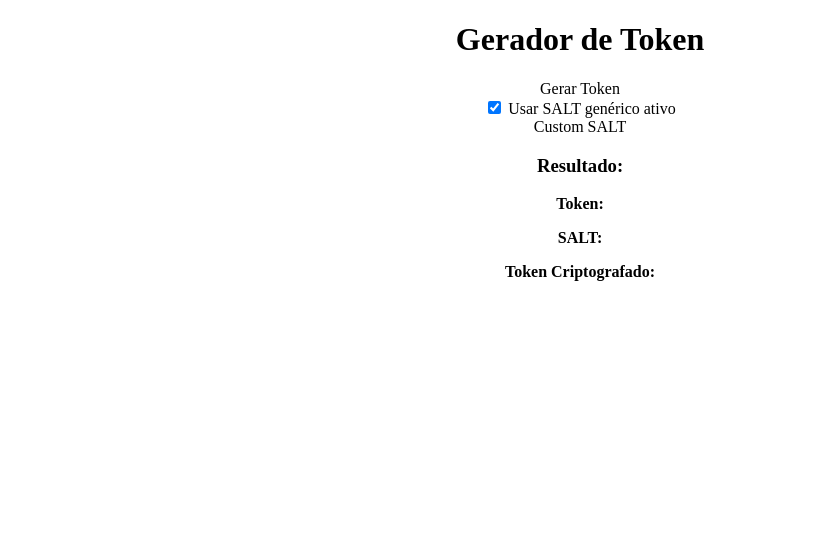
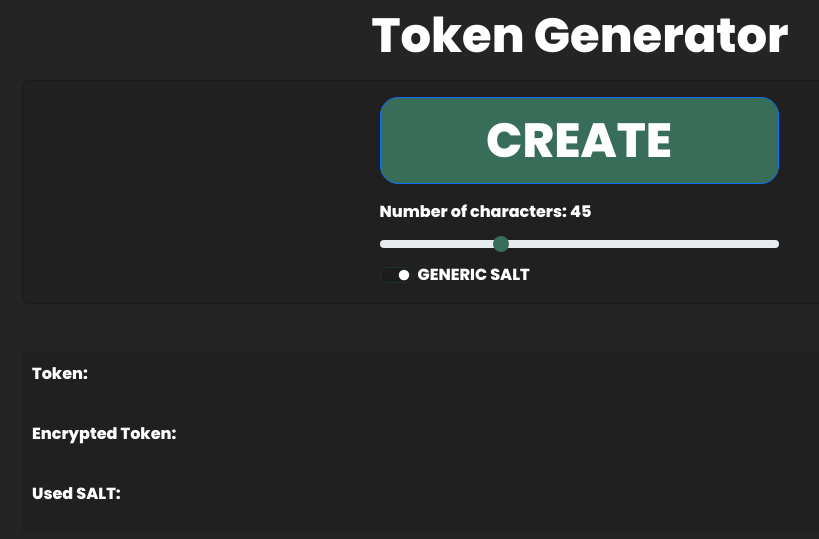
Before and after one commit to oVitorio/token-generator, a Flask app: page / in a window 1280 px wide. Shown: the top 539 px of the page, without its empty margins (60-879 px from the left). Run offline with Flask 3, Linux system fonts and the light colour scheme; some libraries are stand-ins or nearby versions.

Commit message:
feat: Add support for choosing between generic and custom salt
I've added support for choosing between using a generic (default) salt or providing a custom salt when generating tokens. This increases the flexibility of the project by allowing users to control the salt used in token generation.

Details of the changes:
- Added explanation about the concept of salt to the README.
- Documented the use of the "useGenericSalt" parameter and the "customSalt" field in the "How to Run the Project" section of the README.

Signed-off-by: Vitório A. Cavalherio <vitoriocavalheiro03@gmail.com>

````diff
--- a/app.py
+++ /dev/null
@@ -1,31 +0,0 @@
-from flask import Flask, render_template, request, jsonify, make_response
-from backend.gen_token import GenerateToken
-
-app = Flask(__name__)
-
-@app.route('/')
-def index():
-    return render_template('index.html')
-
-@app.route('/generate_token', methods=['POST'])
-def generate_custom_token():
-    # Obtenha os dados do formulário enviado pelo frontend
-    data = request.json
-    # Obtenha os valores específicos do dicionário de dados
-    quantidade_caracteres = int(data.get('quantidadeCaracteres', 10))
-    usar_salt_generico = data.get('usarSaltGenerico')
-    salt_personalizado = data.get('saltPersonalizado', '')
-    token_generator = GenerateToken()
-    token, salt, sha = token_generator.generate_token(quantidade_caracteres, usar_salt_generico, salt_personalizado)
-
-    # Crie um objeto de resposta JSON
-    response_data = {'token': token, 'salt': salt, 'sha': sha}
-
-    # Crie e retorne uma resposta Flask
-    response = make_response(jsonify(response_data))
-    response.status_code = 200  # Código de status HTTP 200 (OK)
-
-    return response
-
-if __name__ == '__main__':
-    app.run(debug=True)
--- a/backend/config.py
+++ /dev/null
@@ -1,5 +0,0 @@
-# config.py
-class Config:
-    quantidade_caracteres = 10  # Valor padrão
-    usar_salt_generico = True
-    salt_personalizado = ""
--- /dev/null
+++ b/index.py
@@ -0,0 +1,69 @@
+"""
+This module contains a Flask application that handles a POST request to '/generate_token'. It receives data from the frontend, including the character count, whether to use a generic salt, and a custom salt. It then uses the GenerateToken class to generate a random token with the specified character count and salt value. The generated token, salt, and SHA value are returned as a JSON response.
+
+Example Usage:
+    ```python
+    # POST request to '/generate_token'
+    data = {
+        'characterCount': 12,
+        'useGenericSalt': True,
+        'customSalt': 'abc123'
+    }
+    response = client.post('/generate_token', json=data)
+    print(response.json())
+    # Output: {'token': 'aBcDeFgHiJkL', 'salt': 'abc123', 'sha': '...'}
+    ```
+
+Attributes:
+    app (Flask): The Flask application instance.
+
+Routes:
+    - '/' (GET): Renders the index.html template.
+    - '/generate_token' (POST): Handles the generation of a custom token.
+
+"""
+
+from flask import Flask, render_template, request, jsonify, make_response
+from backend.gen_token import GenerateToken
+
+app = Flask(__name__)
+
+@app.route('/')
+def index():
+    """
+    Renders the index.html template.
+
+    Returns:
+        str: The rendered HTML template.
+    """
+    return render_template('index.html')
+
+@app.route('/generate_token', methods=['POST'])
+def generate_custom_token():
+    """
+    Handles the generation of a custom token.
+
+    Returns:
+        Response: The Flask response object containing the generated token, salt, and SHA value.
+    """
+    # Get data from the form submitted by the frontend
+    data = request.json
+    # Get specific values from the data dictionary
+    character_count = int(data.get('characterCount', 10))
+    use_generic_salt = data.get('useGenericSalt')
+    custom_salt = data.get('customSalt', '')
+    token_generator = GenerateToken()
+    token, salt, sha = token_generator.generate_token(character_count, use_generic_salt, custom_salt)
+    print(sha)
+
+    # Create a JSON response object
+    response_data = {'token': token, 'salt': salt, 'sha': sha}
+
+    # Create and return a Flask response
+    response = make_response(jsonify(response_data))
+    response.status_code = 200  # HTTP status code 200 (OK)
+
+    return response
+
+if __name__ == '__main__':
+    app.run(debug=True)
--- a/static/index.js
+++ b/static/index.js
@@ -1,50 +1,83 @@
+/**
+ * The code snippet is an event listener that handles the behavior of a checkbox, input fields, and a button on a web page.
+ * It updates the visibility of a "Custom Salt" field and label based on the state of a checkbox.
+ * It also sends settings to the backend and updates the results on the page when a button is clicked.
+ * Additionally, it detects changes in a slider and updates the character count text accordingly.
+ *
+ * Example Usage:
+ * ```javascript
+ * // HTML
+ * <input type="checkbox" id="useGenericSalt">
+ * <input type="text" id="customSalt">
+ * <input type="range" id="customRange1">
+ * <label for="customSalt">Custom Salt</label>
+ * <button id="generateToken">Generate Token</button>
+ * <p id="tokenResult"></p>
+ * <p id="usedSaltResult"></p>
+ * <p id="encryptedTokenResult"></p>
+ * <p id="charCount"></p>
+ *
+ * // JavaScript
+ * document.addEventListener('DOMContentLoaded', function () {
+ *     // Code snippet
+ * });
+ * ```
+ *
+ * @summary Handles the behavior of a checkbox, input fields, and a button on a web page.
+ * @function
+ */
 document.addEventListener('DOMContentLoaded', function () {
-    var usarSaltGenericoCheckbox = document.getElementById('usarSaltGenerico');
-    var saltPersonalizadoInput = document.getElementById('saltPersonalizado');
-    var quantidadeCaracteresInput = document.getElementById('quantidadeCaracteres');
-    var saltPersonalizadoLabel = document.querySelector('label[for="saltPersonalizado"]'); // Selecionar o rótulo do campo SALT Personalizado
+    var useGenericSaltCheckbox = document.getElementById('useGenericSalt');
+    var customSaltInput = document.getElementById('customSalt');
+    var characterCountInput = document.getElementById('customRange1');
+    var customSaltLabel = document.querySelector('label[for="customSalt"]'); // Select the label for Custom Salt field
 
-    // Função para atualizar a visibilidade do campo "SALT Personalizado" e o rótulo
-    function updateSaltPersonalizadoInput() {
-        if (usarSaltGenericoCheckbox.checked) {
-            saltPersonalizadoInput.style.display = 'none';
-            saltPersonalizadoInput.value = ''; // Limpar o campo
-            saltPersonalizadoLabel.style.display = 'none'; // Ocultar o rótulo
+    // Function to update the visibility of the "Custom Salt" field and label
+    function updateCustomSaltInput() {
+        if (useGenericSaltCheckbox.checked) {
+            customSaltInput.style.display = 'none';
+            customSaltInput.value = ''; // Clear the field
+            customSaltLabel.style.display = 'none'; // Hide the label
         } else {
-            saltPersonalizadoInput.style.display = 'block';
-            saltPersonalizadoLabel.style.display = 'block'; // Exibir o rótulo
+            customSaltInput.style.display = 'block';
+            customSaltLabel.style.display = 'block'; // Show the label
         }
     }
 
-    // Chame a função quando a página carregar e quando a caixa de seleção mudar
-    updateSaltPersonalizadoInput();
-    usarSaltGenericoCheckbox.addEventListener('change', updateSaltPersonalizadoInput);
+    // Call the function when the page loads and when the checkbox changes
+    updateCustomSaltInput();
+    useGenericSaltCheckbox.addEventListener('change', updateCustomSaltInput);
 
-    document.getElementById('gerarToken').addEventListener('click', function () {
-        var quantidadeCaracteres = quantidadeCaracteresInput.value;
-        var usarSaltGenerico = usarSaltGenericoCheckbox.checked;
-        var saltPersonalizado = saltPersonalizadoInput.value;
+    document.getElementById('generateToken').addEventListener('click', function () {
+        var characterCount = characterCountInput.value;
+        var useGenericSalt = useGenericSaltCheckbox.checked;
+        var customSalt = customSaltInput.value;
 
-        // Enviar configurações para o backend
+        // Send settings to the backend
         axios.post('/generate_token', {
-            quantidadeCaracteres: quantidadeCaracteres,
-            usarSaltGenerico: usarSaltGenerico,
-            saltPersonalizado: saltPersonalizado
+            characterCount: characterCount,
+            useGenericSalt: useGenericSalt,
+            customSalt: customSalt
         })
-        .then(function (response) {
-            // Atualizar os resultados na página
-            document.getElementById('resultadoToken').textContent = response.data.token;
-            document.getElementById('resultadoSalt').textContent = response.data.salt;
-            // Simples exemplo de criptografia, substitua por sua implementação real
-            var tokenCriptografado = btoa(response.data.token + response.data.salt);
-            document.getElementById('resultadoCriptografado').textContent = tokenCriptografado;
-        })
-        .catch(function (error) {
-            console.error(error);
-        });
+            .then(function (response) {
+                // Update the results on the page
+                document.getElementById('tokenResult').textContent = response.data.token;
+                document.getElementById('usedSaltResult').textContent = response.data.salt;
+                // Simple example of encryption, replace with your real implementation
+                document.getElementById('encryptedTokenResult').textContent = response.data.sha;
+            })
+            .catch(function (error) {
+                console.error(error);
+            });
     });
 
-    // function mostrarValor(valor) {
-    //     document.getElementById('demo').textContent = valor;
-    // }
+    const slider = document.getElementById("customRange1");
+    const charCount = document.getElementById("charCount");
+
+    // Add an event listener to detect changes in the slider
+    slider.addEventListener("input", () => {
+        // Update the character count text with the current slider value
+        charCount.textContent = slider.value;
+    });
+
 });
--- a/static/style.css
+++ b/static/style.css
@@ -1,4 +1,105 @@
+@import url('https://fonts.googleapis.com/css2?family=Poppins:wght@800&display=swap');
 
 body {
+    background-color: #242424;
+    color: #FFF;
+    font-family: 'Poppins', sans-serif;
+}
+
+.containerGeral {
+    border: 1px solid #FFF;
+    background: #242424;
+    box-shadow: 0px 4px 4px 0px rgba(0, 0, 0, 0.25);
+    align-items: center;
+}
+
+h1 {
+    color: #FFF;
+    font-family: 'Poppins', sans-serif;
+    font-size: 48px;
+    font-weight: 400;
+    line-height: normal;
     text-align: center;
 }
+
+#generateToken {
+    border-radius: 18px;
+    background: #386D59;
+    width: 399px;
+    height: 87px;
+    color: #FFF;
+    font-family: 'Poppins', sans-serif;
+    font-size: 48px;
+    font-weight: 400;
+    line-height: normal;
+}
+
+.slider-input {
+    width: 300px;
+}
+
+.checkbox {
+    border: 1px solid #1F352A;
+    background: #1C1C1C;
+}
+
+/* Styles for the card-body */
+
+.card {
+    background-color: rgb(32, 32, 32);
+    color: #FFF;
+    width: 1114px;
+}
+
+.small-input input {
+    width: 150px;
+}
+
+/* Customize checkbox */
+.form-check-input:checked {
+    background-color: #1C1C1C;
+    border: 1px solid #1F352A;
+}
+
+/* Add a green border to the text input when it gains focus */
+.form-control:focus {
+    border-color: #1F352A;
+}
+
+/* Customize text input */
+#customSalt {
+    background-color: #1C1C1C;
+    border: 1px solid #1F352A;
+    color: #FFF;
+}
+
+#customRange1::-webkit-slider-thumb {
+    background-color: #386D59;
+}
+
+.small-input input {
+    width: 300px;
+}
+
+/* Remove the blue border from the button when it gains focus */
+.btn:focus {
+    outline: none;
+    box-shadow: none;
+}
+
+/* Styles for the results containers */
+.result-container {
+    overflow-y: auto;
+    max-height: 200px;
+    padding: 10px;
+    background-color: rgb(32, 32, 32);
+}
+
+.result-content {
+    color: #36916e;
+}
+
+.copy-button {
+    float: right;
+    margin-top: -30px;
+}
--- a/templates/index.html
+++ b/templates/index.html
@@ -4,80 +4,114 @@
 <head>
     <meta charset="UTF-8">
     <meta name="viewport" content="width=device-width, initial-scale=1.0">
-    <title>Gerador de Token</title>
+    <title>Token Generator</title>
+    <!-- Add the link to the Bootstrap CSS file -->
+    <link rel="stylesheet" href="https://cdn.jsdelivr.net/npm/bootstrap/dist/css/bootstrap.min.css">
     <link rel="stylesheet" href="{{ url_for('static', filename='style.css') }}">
-    <script src="https://cdn.jsdelivr.net/npm/numl@v1.1.3/dist/index.js" type="module"></script>
 </head>
 
 <body>
-    <nu-theme
-        hue="241"
-        saturation="60">
-    </nu-theme>
-    <h1>Gerador de Token</h1>
-    <nu-flow>
+    <div class="container">
+        <div class="row">
+            <div class="col">
+                <h1>Token Generator</h1>
 
-        <!-- Botão para gerar token -->
-        <nu-btn id="gerarToken">Gerar Token</nu-btn>
+                <div class="card">
+                    <div class="card-body mx-auto">
+                        <!-- Generate Token Button -->
+                        <div class="text-center">
+                            <button type="submit" class="btn btn-primary" id="generateToken">CREATE</button>
+                        </div>
+                        <div class="mt-3 text-left">
+                            <!-- Slider -->
+                            <label class="form-label" for="customRange1">Number of characters: <span
+                                    id="charCount">45</span></label>
+                            <div class="range">
+                                <input type="range" class="form-range" id="customRange1" min="10" max="128" value="45"
+                                    step="1" />
+                            </div>
+                            <!-- Switch -->
+                            <div class="form-switch">
+                                <input type="checkbox" class="form-check-input" id="useGenericSalt" checked>
+                                <label class="form-check-label" for="useGenericSalt"></label>
+                                GENERIC SALT
+                            </div>
+                            <!-- Field to enter Custom SALT -->
+                            <div class="form-group small-input">
+                                <label for="customSalt">Custom SALT:</label>
+                                <input type="text" class="form-control" maxlength="20" id="customSalt">
+                            </div>
+                        </div>
+                        <!-- Token, Encrypted Token, and Used SALT Results -->
+                    </div>
+                </div>
 
-        <!-- Configurações -->
-        <div class="mt-3">
+                <div>
+                    <br><br>
+                    <div class="result-container">
+                        <p><strong>Token:</strong></p>
+                        <button class="btn btn-secondary copy-button d-none" data-target="tokenResult">Copy</button>
+                        <span id="tokenResult" class="result-content"></span>
+                    </div>
+                    <div class="result-container">
+                        <p><strong>Encrypted Token:</strong></p>
+                        <button class="btn btn-secondary copy-button d-none" data-target="encryptedTokenResult">Copy</button>
+                        <span id="encryptedTokenResult" class="result-content"></span>
+                    </div>
+                    <div class="result-container">
+                        <p><strong>Used SALT:</strong></p>
+                        <button class="btn btn-secondary copy-button d-none" data-target="usedSaltResult">Copy</button>
+                        <span id="usedSaltResult" class="result-content"></span>
+                    </div>
+                    <script>
+                        // Function to generate results
+                        // Function to show copy buttons
+                        function showCopyButtons() {
+                            document.querySelectorAll('.copy-button').forEach(copyButton => {
+                                copyButton.classList.remove('d-none');
+                                copyButton.classList.add('mb-3'); // Add margin-bottom class
+                            });
+                        }
 
-            <!-- Opção para escolher quantos caracteres o token terá -->
-            <!-- <div class="form-group">
-                <label for="quantidadeCaracteres">Quantidade de Caracteres:</label>
-                <input type="range" id="quantidadeCaracteres" min="10" value="45" max="128" step="1"
-                    onchange="mostrarValor(this.value)">
+                        // Function to generate results
+                        function generateResults() {
+                            // ... Your code to generate results here ...
 
-                <p>Valor atual: <span id="demo">45</span></p>
+                            // Wait for 3 seconds (3000 milliseconds) before showing copy buttons
+                            setTimeout(showCopyButtons, 1760);
+                        }
 
-                <script>
-                    function mostrarValor(valor) {
-                        document.getElementById('demo').textContent = valor;
-                    }
-                </script>
+                        // Add an event listener to the "CREATE" button that calls the generateResults() function
+                        const generateResultsBtn = document.getElementById('generateToken');
+                        generateResultsBtn.addEventListener('click', generateResults);
 
-            </div> -->
-            <nu-card size="p">
-                <nu-slider value="45" min="10" max="128" control="value[value]" trigger></nu-slider>
-                <nu-value id="value" padding></nu-value>
-            </nu-card>
+                        // The code to copy content to the clipboard remains the same
+                        document.querySelectorAll('.copy-button').forEach(copyButton => {
+                            copyButton.addEventListener('click', () => {
+                                const targetId = copyButton.getAttribute('data-target');
+                                const targetElement = document.getElementById(targetId);
+                                const contentToCopy = targetElement.textContent;
 
-            <!-- Opção para escolher o SALT -->
-            <div class="form-check">
-                <input type="checkbox" class="form-check-input" id="usarSaltGenerico" checked>
-                <label class="form-check-label" for="usarSaltGenerico">Usar SALT genérico ativo</label>
-            </div>
+                                const textarea = document.createElement('textarea');
+                                textarea.value = contentToCopy;
+                                document.body.appendChild(textarea);
+                                textarea.select();
+                                document.execCommand('copy');
+                                document.body.removeChild(textarea);
+                                alert('Content copied to clipboard!');
+                            });
+                        });
 
-            <nu-pane>
-                <nu-checkbox labelledby="label" checked></nu-checkbox>
-                <nu-label>Custom SALT</nu-label>
-            </nu-pane>
-
-            <!-- Campo para inserir o SALT personalizado -->
-            <div class="form-group" id="saltPersonalizadoContainer">
-
-                <label for="saltPersonalizado">SALT Personalizado:</label>
-                <nu-input placeholder="Normal" id="saltPersonalizado"></nu-input>
+                    </script>
+                </div>
             </div>
         </div>
-
-        <!-- Resultado do token, salt e token criptografado -->
-        <div class="mt-3">
-            <h3>Resultado:</h3>
-            <p><strong>Token:</strong> <span id="resultadoToken"></span></p>
-            <p><strong>SALT:</strong> <span id="resultadoSalt"></span></p>
-            <p><strong>Token Criptografado:</strong> <span id="resultadoCriptografado"></span></p>
-        </div>
-    </nu-flow>
-
-    <!-- Adicione os scripts do Bootstrap e jQuery -->
+    </div>
+    <!-- Add Bootstrap, jQuery, and Axios scripts -->
     <script src="https://cdn.jsdelivr.net/npm/jquery/dist/jquery.min.js"></script>
     <script src="https://cdn.jsdelivr.net/npm/bootstrap/dist/js/bootstrap.min.js"></script>
-
     <script src="https://cdn.jsdelivr.net/npm/axios/dist/axios.min.js"></script>
-
-    <!-- Inclua o arquivo JavaScript externo -->
+    <!-- Include the external JavaScript file -->
     <script src="{{ url_for('static', filename='index.js') }}"></script>
 </body>
 
````
Also changed, not shown: backend/gen_token.py (+35 -8 lines), requirements.txt (added, +16 -0 lines), README.md (added), vercel.json (added), 3 other files.
